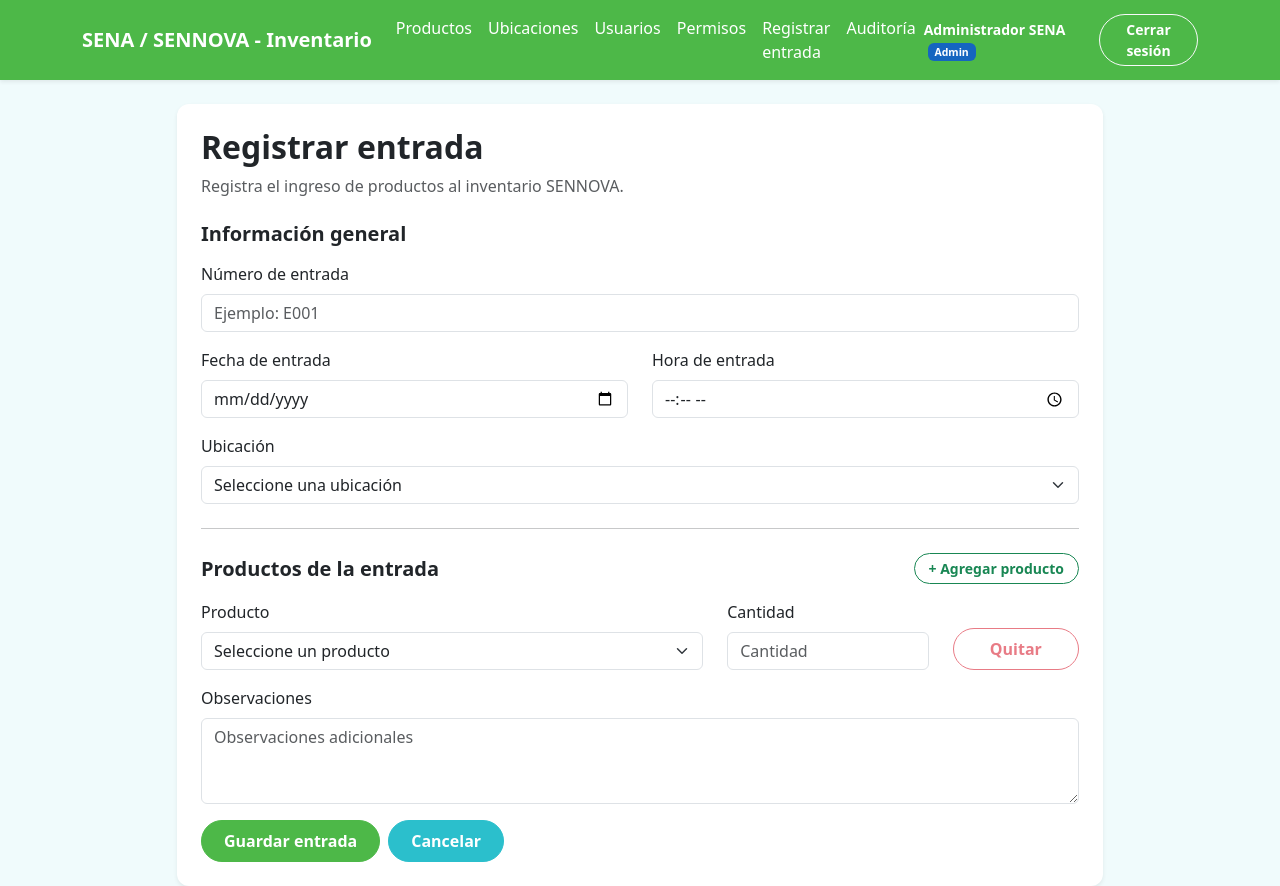
After one commit to wsderfghbgv/sena-inventario, a Laravel app: page /entradas/crear in a window 1280 px wide. The commit adds this page. Run offline with Laravel 12, Linux system fonts and the light colour scheme; a user stored in the database is signed in; data comes from the database, SQL or seed files in the repository; data that the repository does not hold is empty.

Commit message:
feat: implement inventory entry creation with controller, model, migration, and views

```diff
--- a/app/Http/Controllers/EntradaController.php
+++ b/app/Http/Controllers/EntradaController.php
@@ -2,9 +2,87 @@
 
 namespace App\Http\Controllers;
 
+use App\Models\Entrada;
+use App\Models\Location;
+use App\Models\productos;
 use Illuminate\Http\Request;
+use Illuminate\Support\Facades\DB;
 
 class EntradaController extends Controller
 {
-    //
+    public function create()
+    {
+        $ubicaciones = Location::where('is_active', true)
+            ->orderBy('name')
+            ->get();
+
+        $productos = productos::activos()
+            ->orderBy('nombre')
+            ->get();
+
+        return view('entradas.create', compact(
+            'ubicaciones',
+            'productos'
+        ));
+    }
+
+    public function store(Request $request)
+    {
+        // Verificar que haya un usuario autenticado
+        if (!auth()->check()) {
+            return back()->with('error',
+                'Debes iniciar sesión para registrar una entrada.'
+            )->withInput();
+        }
+
+        // Validar los datos recibidos
+        $datos = $request->validate([
+            'numero' => 'required|string|max:255|unique:entradas,numero',
+            'fecha' => 'required|date',
+            'hora' => 'required|date_format:H:i',
+            'ubicacion_id' => 'required|exists:locations,id',
+            'observaciones' => 'nullable|string',
+
+            'detalles' => 'required|array|min:1',
+            'detalles.*.producto_id' => 'required|distinct|exists:productos,id',
+            'detalles.*.cantidad' => 'required|integer|min:1',
+        ], [
+            'numero.required' => 'El número de entrada es obligatorio.',
+            'numero.unique' => 'Este número de entrada ya existe.',
+            'fecha.required' => 'La fecha es obligatoria.',
+            'hora.required' => 'La hora es obligatoria.',
+            'ubicacion_id.required' => 'Debes seleccionar una ubicación.',
+            'detalles.required' => 'Debes agregar al menos un producto.',
+            'detalles.*.producto_id.required' => 'Selecciona un producto.',
+            'detalles.*.producto_id.distinct' => 'No puedes repetir un producto en la misma entrada.',
+            'detalles.*.cantidad.required' => 'La cantidad es obligatoria.',
+            'detalles.*.cantidad.integer' => 'La cantidad debe ser un número entero.',
+            'detalles.*.cantidad.min' => 'La cantidad debe ser mayor que cero.',
+        ]);
+
+        // Guardar cabecera y detalles en una sola transacción
+        DB::transaction(function () use ($datos) {
+
+            $entrada = Entrada::create([
+                'numero' => $datos['numero'],
+                'fecha' => $datos['fecha'],
+                'hora' => $datos['hora'],
+                'usuario_id' => auth()->id(),
+                'ubicacion_id' => $datos['ubicacion_id'],
+                'observaciones' => $datos['observaciones'] ?? null,
+                'estado' => 'borrador',
+            ]);
+
+            foreach ($datos['detalles'] as $detalle) {
+                $entrada->detalles()->create([
+                    'producto_id' => $detalle['producto_id'],
+                    'cantidad' => $detalle['cantidad'],
+                ]);
+            }
+        });
+
+        return redirect()
+            ->route('entradas.create')
+            ->with('success', 'La entrada se registró correctamente.');
+    }
 }
--- a/app/Models/Entrada.php
+++ b/app/Models/Entrada.php
@@ -13,6 +13,7 @@ class Entrada extends Model
     protected $fillable = [
         'numero',
         'fecha',
+        'hora',
         'usuario_id',
         'ubicacion_id',
         'observaciones',
--- /dev/null
+++ b/resources/views/entradas/create.blade.php
@@ -0,0 +1,198 @@
+
+@extends('layouts.app')
+
+@section('content')
+<div class="row justify-content-center">
+    <div class="col-lg-10">
+
+        <div class="card shadow-sm">
+            <div class="card-body p-4">
+
+                <h2 class="fw-bold mb-2">Registrar entrada</h2>
+                <p class="text-muted mb-4">
+                    Registra el ingreso de productos al inventario SENNOVA.
+                </p>
+
+                <form action="{{ route('entradas.store') }}" method="POST">
+                    @csrf
+
+                    <h5 class="fw-bold mb-3">Información general</h5>
+
+                    <div class="mb-3">
+                        <label class="form-label">Número de entrada</label>
+                        <input type="text" name="numero"
+                            class="form-control"
+                            value="{{ old('numero') }}"
+                            placeholder="Ejemplo: E001"
+                            required>
+                        @error('numero')
+                            <small class="text-danger">{{ $message }}</small>
+                        @enderror
+                    </div>
+
+                    <div class="row">
+                        <div class="col-md-6 mb-3">
+                            <label class="form-label">Fecha de entrada</label>
+                            <input type="date" name="fecha"
+                                class="form-control"
+                                value="{{ old('fecha') }}"
+                                required>
+                            @error('fecha')
+                                <small class="text-danger">{{ $message }}</small>
+                            @enderror
+                        </div>
+
+                        <div class="col-md-6 mb-3">
+                            <label class="form-label">Hora de entrada</label>
+                            <input type="time" name="hora"
+                                class="form-control"
+                                value="{{ old('hora') }}"
+                                required>
+                            @error('hora')
+                                <small class="text-danger">{{ $message }}</small>
+                            @enderror
+                        </div>
+                    </div>
+
+                    <div class="mb-3">
+                        <label class="form-label">Ubicación</label>
+                        <select name="ubicacion_id" class="form-select" required>
+                            <option value="">Seleccione una ubicación</option>
+                            @foreach($ubicaciones as $ubicacion)
+                                <option value="{{ $ubicacion->id }}"
+                                    {{ old('ubicacion_id') == $ubicacion->id ? 'selected' : '' }}>
+                                    {{ $ubicacion->name }}
+                                </option>
+                            @endforeach
+                        </select>
+                        @error('ubicacion_id')
+                            <small class="text-danger">{{ $message }}</small>
+                        @enderror
+                    </div>
+
+                    <hr class="my-4">
+
+                    <div class="d-flex justify-content-between align-items-center mb-3">
+                        <h5 class="fw-bold mb-0">Productos de la entrada</h5>
+
+                        <button type="button" class="btn btn-outline-success btn-sm"
+                            id="agregarProducto">
+                            + Agregar producto
+                        </button>
+                    </div>
+
+                    <div id="contenedorProductos">
+
+                        <div class="row fila-producto align-items-end mb-3">
+
+                            <div class="col-md-7">
+                                <label class="form-label">Producto</label>
+                                <select name="detalles[0][producto_id]"
+                                    class="form-select" required>
+                                    <option value="">Seleccione un producto</option>
+                                    @foreach($productos as $producto)
+                                        <option value="{{ $producto->id }}">
+                                            {{ $producto->nombre }}
+                                        </option>
+                                    @endforeach
+                                </select>
+                            </div>
+
+                            <div class="col-md-3">
+                                <label class="form-label">Cantidad</label>
+                                <input type="number"
+                                    name="detalles[0][cantidad]"
+                                    class="form-control"
+                                    min="1"
+                                    step="1"
+                                    placeholder="Cantidad"
+                                    required>
+                            </div>
+
+                            <div class="col-md-2">
+                                <button type="button"
+                                    class="btn btn-outline-danger w-100 eliminarProducto"
+                                    disabled>
+                                    Quitar
+                                </button>
+                            </div>
+
+                        </div>
+
+                    </div>
+
+                    <div class="mb-3">
+                        <label class="form-label">Observaciones</label>
+                        <textarea name="observaciones"
+                            class="form-control"
+                            rows="3"
+                            placeholder="Observaciones adicionales">{{ old('observaciones') }}</textarea>
+                    </div>
+
+                    <div class="d-flex gap-2">
+                        <button type="submit" class="btn btn-primary">
+                            Guardar entrada
+                        </button>
+
+                        <a href="{{ url('/') }}" class="btn btn-secondary">
+                            Cancelar
+                        </a>
+                    </div>
+
+                </form>
+            </div>
+        </div>
+
+    </div>
+</div>
+
+<script>
+document.addEventListener('DOMContentLoaded', function () {
+
+    const contenedor = document.getElementById('contenedorProductos');
+    const botonAgregar = document.getElementById('agregarProducto');
+
+    function actualizarFilas() {
+        const filas = contenedor.querySelectorAll('.fila-producto');
+
+        filas.forEach((fila, index) => {
+            fila.querySelector('select').name =
+                `detalles[${index}][producto_id]`;
+
+            fila.querySelector('input').name =
+                `detalles[${index}][cantidad]`;
+
+            fila.querySelector('.eliminarProducto').disabled =
+                filas.length === 1;
+        });
+    }
+
+    botonAgregar.addEventListener('click', function () {
+
+        const primeraFila = contenedor.querySelector('.fila-producto');
+        const nuevaFila = primeraFila.cloneNode(true);
+
+        nuevaFila.querySelector('select').selectedIndex = 0;
+        nuevaFila.querySelector('input').value = '';
+
+        contenedor.appendChild(nuevaFila);
+
+        actualizarFilas();
+    });
+
+    contenedor.addEventListener('click', function (event) {
+
+        if (event.target.classList.contains('eliminarProducto')) {
+            const filas = contenedor.querySelectorAll('.fila-producto');
+
+            if (filas.length > 1) {
+                event.target.closest('.fila-producto').remove();
+                actualizarFilas();
+            }
+        }
+    });
+
+    actualizarFilas();
+});
+</script>
+@endsection
--- a/resources/views/layouts/app.blade.php
+++ b/resources/views/layouts/app.blade.php
@@ -181,6 +181,9 @@
                                 <a class="nav-link text-white" href="{{ route('permisos.index') }}">Permisos</a>
                             </li>
                             <li class="nav-item">
+                            <a class="nav-link text-white" href="{{ route('entradas.create') }}">Registrar entrada</a>
+                            </li>
+                            <li class="nav-item">
                                 <a class="nav-link text-white" href="{{ route('auditoria.index') }}">Auditoría</a>
                             </li>
                         @endif
--- a/routes/web.php
+++ b/routes/web.php
@@ -8,12 +8,8 @@ use App\Http\Controllers\LocationController;
 use App\Http\Controllers\PermisoController;
 use App\Http\Controllers\ProductosController;
 use App\Http\Controllers\UserController;
+use App\Http\Controllers\EntradaController;
 
-/*
-|--------------------------------------------------------------------------
-| Rutas Públicas (Autenticación - RF-020)
-|--------------------------------------------------------------------------
-*/
 Route::middleware('guest')->group(function () {
     Route::get('/login', [AuthController::class, 'showLoginForm'])->name('login');
     Route::post('/login', [AuthController::class, 'login'])->name('login.post');
@@ -24,11 +20,7 @@ Route::get('/', function () {
     return Auth::check() ? redirect()->route('productos.index') : redirect()->route('login');
 });
 
-/*
-|--------------------------------------------------------------------------
-| Rutas Protegidas (Requieren inicio de sesión y usuario activo - RF-020 / RF-021 / RF-022 / RF-023)
-|--------------------------------------------------------------------------
-*/
+
 Route::middleware(['auth', 'role'])->group(function () {
 
     // Cierre de sesión (RF-020)
@@ -90,4 +82,7 @@ Route::middleware(['auth', 'role'])->group(function () {
     Route::middleware(['role:admin', 'permission:auditoria.consultar'])->group(function () {
         Route::get('/auditoria', [AuditoriaController::class, 'index'])->name('auditoria.index');
     });
+
+    Route::get('/entradas/crear', [EntradaController::class, 'create'])->name('entradas.create');
+    Route::post('/entradas', [EntradaController::class, 'store'])->name('entradas.store');
 });
```
Also changed, not shown: database/migrations/2026_11_18_143206_add_hora_to_entradas_table.php (added).
